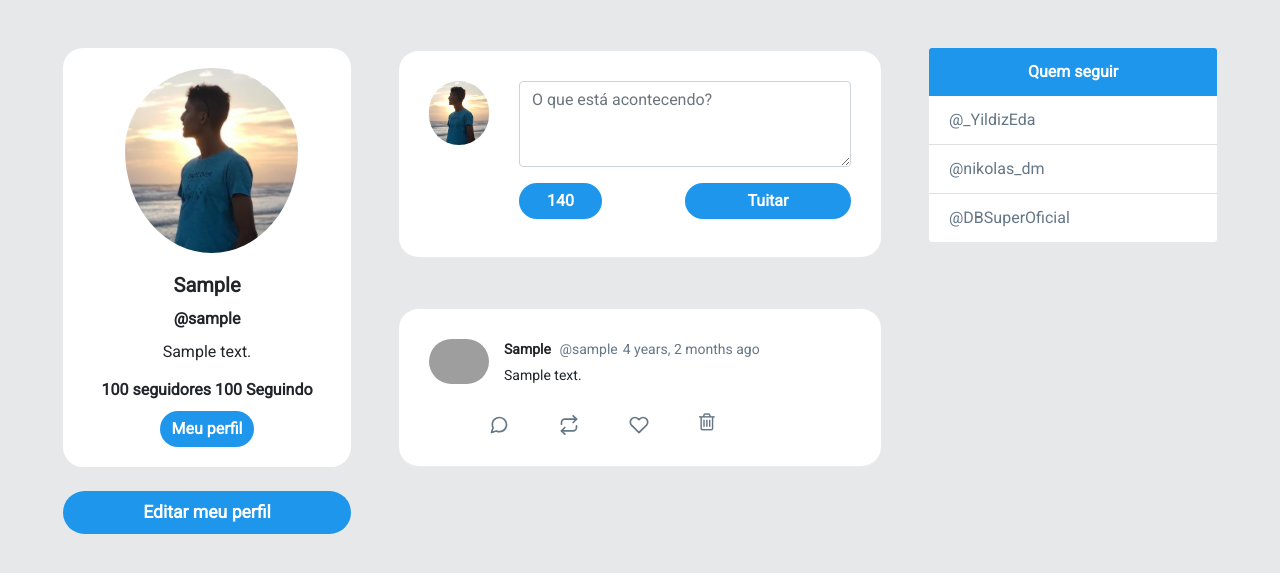
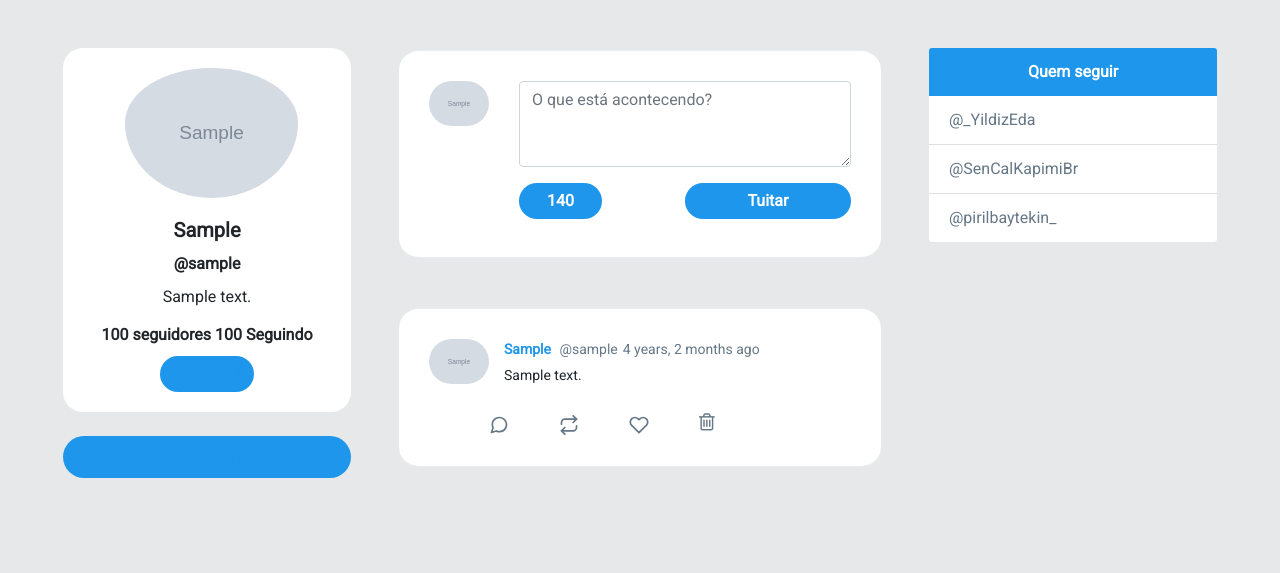
Before and after one commit to antoniopereira07/twitter_project, a Django app: page / in a window 1280 px wide. Shown: the part 56-629 px from the top of the page. Run offline with Django 5.2, Linux system fonts and the light colour scheme; a user stored in the database is signed in; tables that the repository leaves empty hold one stand-in row (values such as "Sample post"); grey boxes marked "Sample" are stand-in pictures; some libraries are stand-ins or nearby versions; grey boxes are pictures that could not be loaded.

Commit message:
Update profile colors and images

```diff
--- a/twitter/templates/twitter/newsfeed.html
+++ b/twitter/templates/twitter/newsfeed.html
@@ -8,7 +8,7 @@
             <div class="card " style="width: 18rem; text-align:center;border-radius: 20px;">
                 <img class="card-img-top rounded-circle"
                     style="width:60%; position: relative;left: 62px;padding-top: 20px;"
-                    src="../../static/img/toin.jpg" alt="Card image cap">
+                    src="{{ request.user.profile.image.url }}" alt="Card image cap">
                 <div class="card-body">
                     <h5 class="card-title font-weight-bold">{{ request.user.first_name }}</h5>
                     <h6 class="card-title font-weight-bold">@{{ request.user }}</h6>
@@ -19,13 +19,13 @@
                         100 seguidores
                         100 Seguindo
                     </h6>
-                    <a href="#" class="btn text-white rounded-pill">Meu perfil</a>
+                    <a href="#" class="btn text-#fff rounded-pill">Meu perfil</a>
                 </div>
 
             </div>
-            <button id="addATweetLeft" onclick="addTweet()" type="button"
+            <a href="{% url 'editar' %}" id="addATweetLeft" onclick="addTweet()" type="button"
                 style="border-radius: 30px; font-size: 1.1rem; font-weight:bold;"
-                class="btn btn-lg btn-block mt-4 text-white ">Editar meu perfil</button>
+                class="btn btn-lg btn-block mt-4 text-#fff ">Editar meu perfil</a>
         </div>
     </div>
     <!-- End Barra Esquerda -->
@@ -37,7 +37,7 @@
             <div class="d-flex">
                 <div class="col-xs">
                     <!-- Image form -->
-                    <img src="../../static/img/toin.jpg" alt=""
+                    <img src="{{ request.user.profile.image.url }}" alt=""
                         class="avatar">
                     <!-- Formulario -->
                 </div>
@@ -72,10 +72,11 @@
             <!-- FOR LOOP HERE -->
             <div class="tweet-wrap" style="border-radius:20px">
                 <div class="tweet-header">
-                    <img src="https://toppng.com/uploads/preview/roger-berry-avatar-placeholder-11562991561rbrfzlng6h.png"
+                    <img src="{{ post.user.profile.image.url }}"
                         alt="" class="avatar">
                     <div class="tweet-header-info">
-                        {{ post.user.first_name }} <span>@{{ post.user }}</span><span>{{ post.timestamp | naturaltime }}
+                        <a href="{% url 'profile' post.user %}">
+                        {{ post.user.first_name }}</a> <span>@{{ post.user }}</span><span>{{ post.timestamp | naturaltime }}
                         </span>
                         <p>{{ post.content }}</p>
                     </div>
@@ -83,7 +84,7 @@
                 <div class="tweet-info-counts">
 
                     <div class="comments">
-                        <button style="background: white; border: none;">
+                        <button style="background: #fff; border: none;">
                             <svg class="feather feather-message-circle sc-dnqmqq jxshSx"
                                 xmlns="http://www.w3.org/2000/svg" width="20" height="20" viewBox="0 0 24 24"
                                 fill="none" stroke="currentColor" stroke-width="2" stroke-linecap="round"
@@ -97,7 +98,7 @@
                     </div>
 
                     <div class="retweets">
-                        <button style="background: white; border: none;">
+                        <button style="background: #fff; border: none;">
                             <svg class="feather feather-repeat sc-dnqmqq jxshSx" xmlns="http://www.w3.org/2000/svg"
                                 width="20" height="20" viewBox="0 0 24 24" fill="none" stroke="currentColor"
                                 stroke-width="2" stroke-linecap="round" stroke-linejoin="round" aria-hidden="true">
@@ -111,7 +112,7 @@
                     </div>
 
                     <div class="likes">
-                        <button style="background: white; border: none;">
+                        <button style="background: #fff; border: none;">
                             <svg class="feather feather-heart sc-dnqmqq jxshSx" xmlns="http://www.w3.org/2000/svg"
                                 width="20" height="20" viewBox="0 0 24 24" fill="none" stroke="currentColor"
                                 stroke-width="2" stroke-linecap="round" stroke-linejoin="round" aria-hidden="true">
@@ -124,11 +125,13 @@
                     </div>
 
                     <!-- DELETE -->
+                    {% if request.user == post.user %}
                     <div class="trash">
-                        <a href="#" style="background: white; border: none;">
+                        <a href="{% url 'delete' post.id %}" style="background: #fff; border: none;">
                             <i class="fa fa-trash-o" style="color:#657786; font-size: 20px" aria-hidden="true"></i>
                         </a>
                     </div>
+                    {% endif %}
                     <!-- END-DELETE -->
                 </div>
             </div>
@@ -143,7 +146,7 @@
     <!-- End Center -->
 
 
-    <!-- Barra Derecha -->
+    <!-- Barra Direita -->
     <div class="sidebar m-5 d-none d-xl-block">
         <div class="card" style="width: 18rem;">
             <div class="card-header">
@@ -152,10 +155,10 @@
             <ul class="list-group list-group-flush">
                 <li class="list-group-item"><a href="https://twitter.com/_YildizEda"
                         style="text-decoration: none;color: #657787;">@_YildizEda</a></li>
-                <li class="list-group-item"><a href="https://twitter.com/nikolas_dm"
-                        style="text-decoration: none;color: #657787;">@nikolas_dm</a></li>
-                <li class="list-group-item"><a href="https://twitter.com/DBSuperOficial"
-                        style="text-decoration: none;color: #657787;">@DBSuperOficial</a></li>
+                <li class="list-group-item"><a href="https://twitter.com/SenCalKapimiBr"
+                        style="text-decoration: none;color: #657787;">@SenCalKapimiBr</a></li>
+                <li class="list-group-item"><a href="https://twitter.com/pirilbaytekin_"
+                        style="text-decoration: none;color: #657787;">@pirilbaytekin_</a></li>
             </ul>
         </div>
     </div>
```
